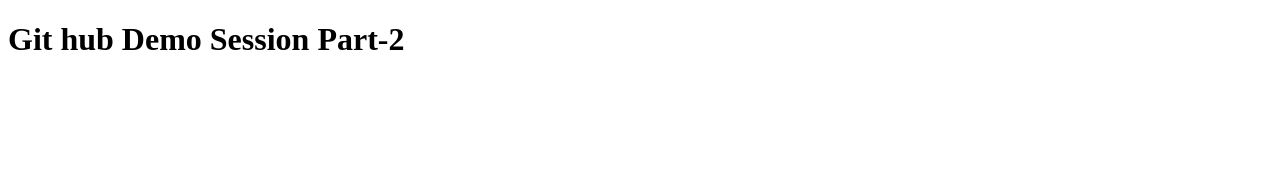
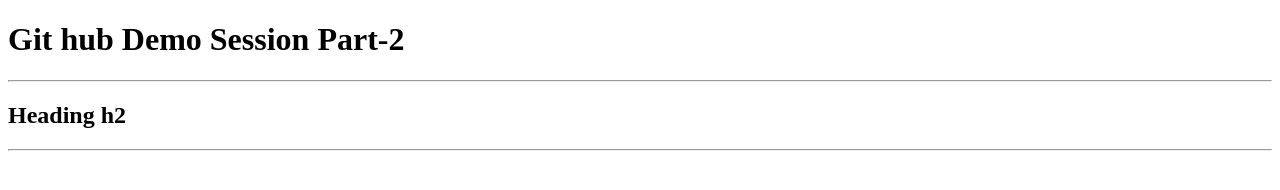
Before and after one commit to RinkalRnw/HTMLDemo, a plain HTML site: page index.html in a window 1280 px wide. Drawn offline with Linux system fonts and the light colour scheme.

Commit message:
H2 tag added

```diff
--- a/index.html
+++ b/index.html
@@ -8,5 +8,8 @@
 </head>
 <body>
     <h1>Git hub Demo Session Part-2</h1>
+    <hr>
+    <h2>Heading h2</h2>
+    <hr>
 </body>
 </html>
```
